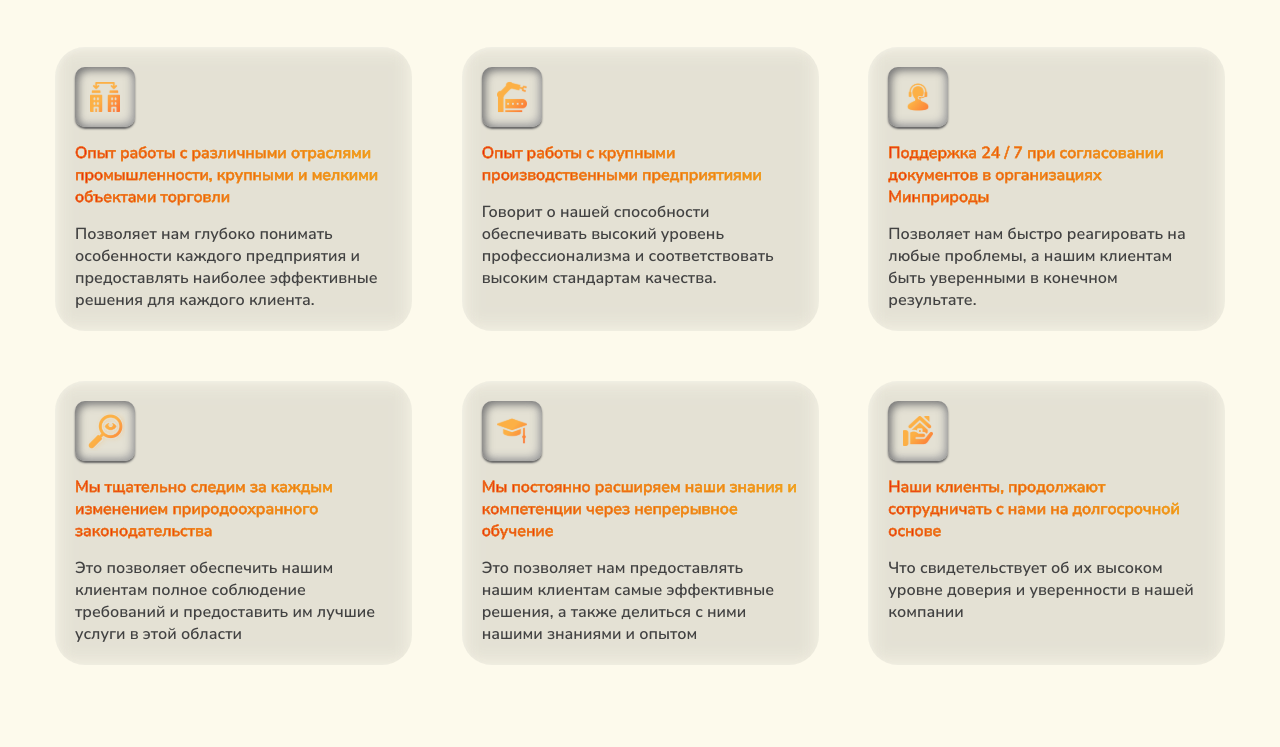
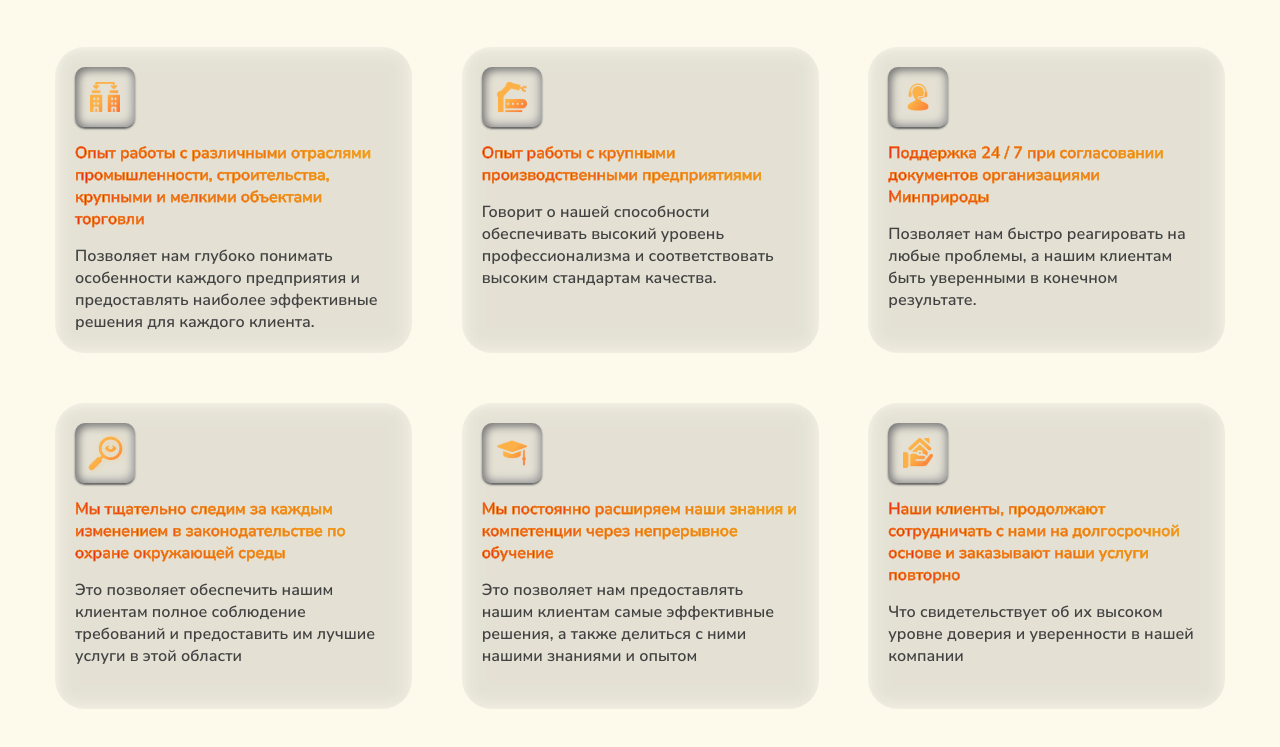
Before and after one commit to Alllena/LandingEcology, a website: page src/index.html in a window 1280 px wide. Shown: the part 1914-2661 px from the top of the page. Drawn offline with nearby package versions, Linux system fonts and the light colour scheme; files that its build step writes are made by us from their sources; files whose address does not match are found by name.

Commit message:
Revert "Еext changes"
This reverts commit e9f71e9892b3caeb3f751314bfc15119399e8d26.

```diff
--- a/src/html/about.html
+++ b/src/html/about.html
@@ -9,6 +9,7 @@
       <div class="about-as__item">
          <div class="about-as__img-container"><img src="@img/practice.svg" alt="icon"></div>
          <p class="text-gradient about-as__content_gradient">Опыт работы с различными отраслями промышленности,
+            строительства,
             крупными и мелкими объектами торговли</p>
          <p>Позволяет нам глубоко понимать особенности каждого предприятия и предоставлять
             наиболее эффективные решения для каждого клиента.</p>
@@ -22,15 +23,16 @@
       </div>
       <div class="about-as__item">
          <div class="about-as__img-container"><img src="@img/consulting.svg" alt="icon"></div>
-         <p class="text-gradient about-as__content_gradient">Поддержка 24 / 7 при согласовании документов в организациях
+         <p class="text-gradient about-as__content_gradient">Поддержка 24 / 7 при согласовании документов организациями
             Минприроды </p>
          <p>Позволяет нам быстро реагировать на любые проблемы, а нашим клиентам быть
             уверенными в конечном результате.</p>
       </div>
       <div class="about-as__item">
          <div class="about-as__img-container"><img src="@img/loop.svg" alt="icon"></div>
-         <p class="text-gradient about-as__content_gradient">Мы тщательно следим за каждым изменением природоохранного
-            законодательства</p>
+         <p class="text-gradient about-as__content_gradient">Мы тщательно следим за каждым изменением в законодательстве
+            по охране
+            окружающей среды</p>
          <p>Это позволяет обеспечить нашим клиентам полное соблюдение требований и
             предоставить им лучшие услуги в этой области</p>
       </div>
@@ -45,7 +47,8 @@
       <div class="about-as__item">
          <div class="about-as__img-container"><img src="@img/belief.svg" alt="icon"></div>
          <p class="text-gradient about-as__content_gradient">Наши клиенты, продолжают сотрудничать с нами на
-            долгосрочной основе</p>
+            долгосрочной основе и
+            заказывают наши услуги повторно</p>
          <p>Что свидетельствует об их высоком уровне доверия и уверенности в нашей компании
          </p>
       </div>
```
